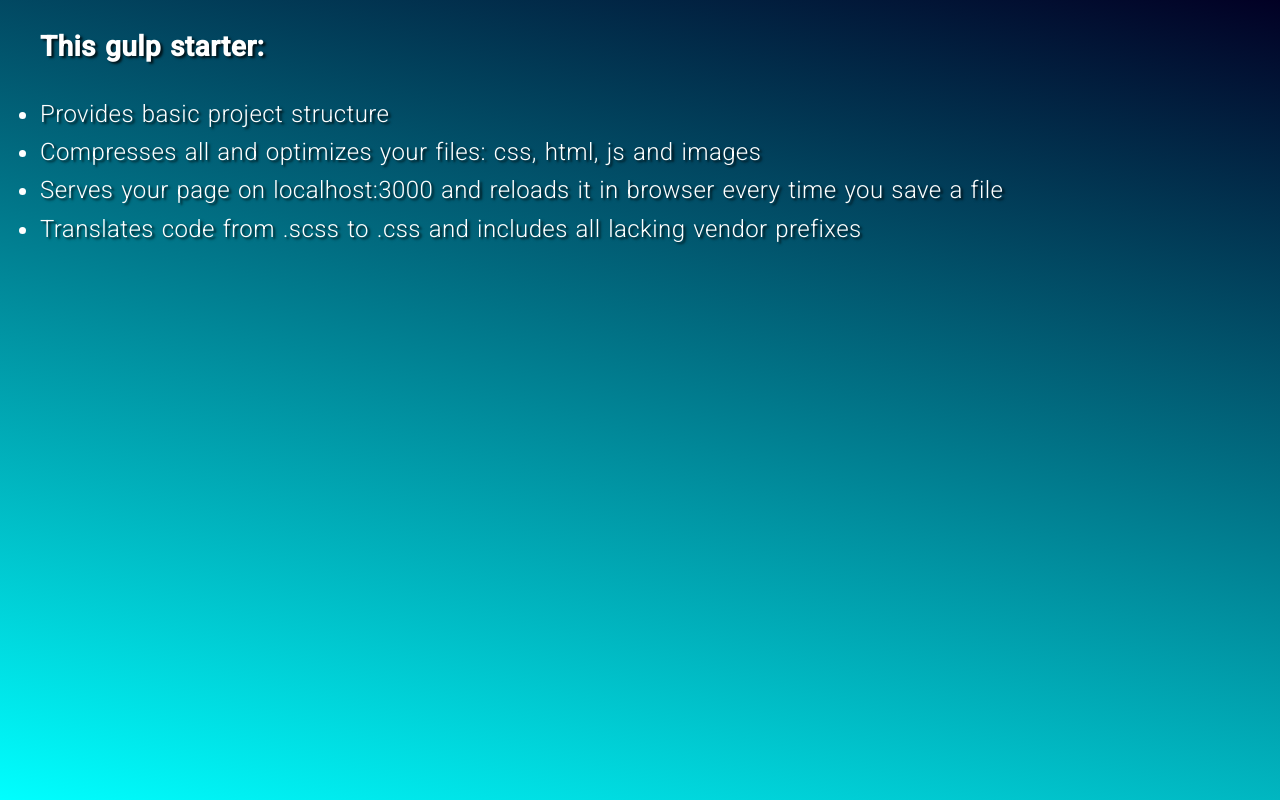
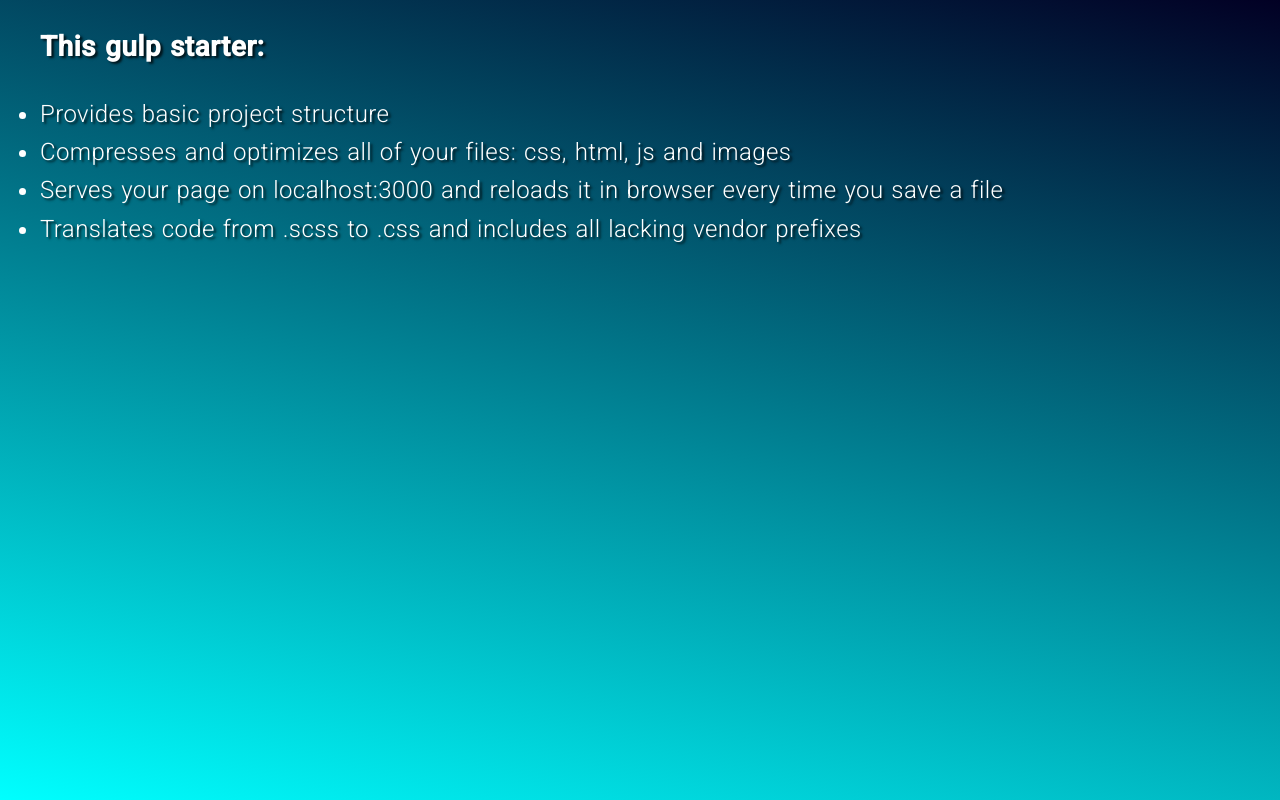
Before and after one commit to jabedek/gulp-starter, a website: page index.html in a window 1280 px wide. Drawn offline with Linux system fonts and the light colour scheme.

Commit message:
landing page

```diff
--- a/index.html
+++ b/index.html
@@ -18,7 +18,7 @@
           Provides basic project structure
         </li>
         <li>
-          Compresses all and optimizes your files: css, html, js and images
+          Compresses and optimizes all of your files: css, html, js and images
         </li>
         <li>
           Serves your page on localhost:3000 and reloads it in browser every
```
